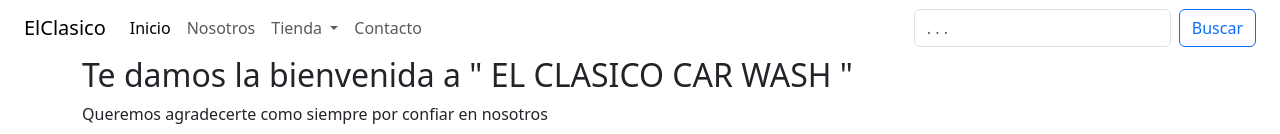
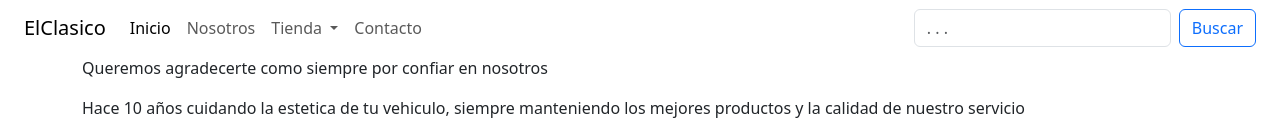
Before and after one commit to JuanFacundoSuarez/JuanFacundoSuarez.github.io, a plain HTML site: page index.html in a window 1280 px wide. Shown: the top 134 px of the page. Drawn offline with nearby package versions, Linux system fonts and the light colour scheme.

Commit message:
Update index.html

```diff
--- a/index.html
+++ b/index.html
@@ -54,7 +54,7 @@
     </header>
 
     <section class="container autos" >
-        <h2>Te damos la bienvenida a " EL CLASICO CAR WASH "</h2>
+
         <p>Queremos agradecerte como siempre por confiar en nosotros</p>
         <p>Hace 10 años cuidando la estetica de tu vehiculo, siempre manteniendo los mejores productos y la calidad de nuestro servicio</p>
     </section>
```
